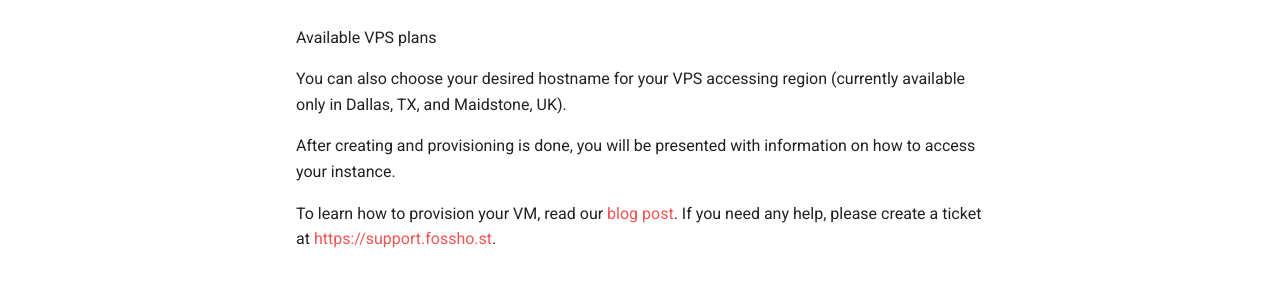
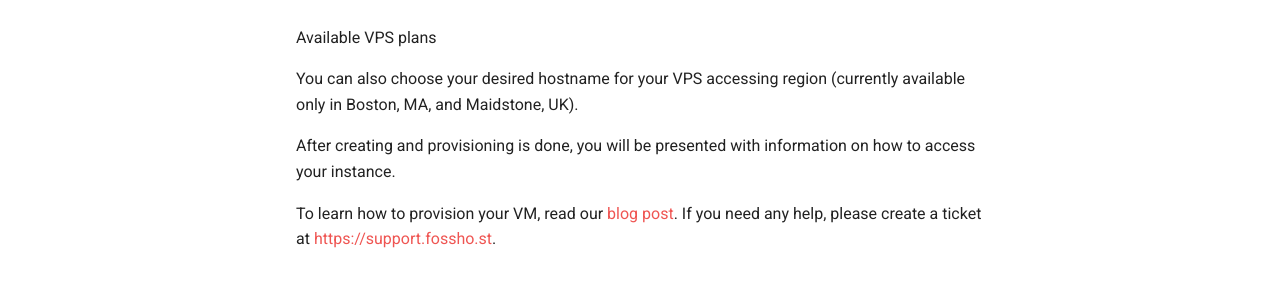
Before and after one commit to fosshostorg/public-docs, an MkDocs documentation site: the page built from docs/products-and-services/aarch64-virtual-private-server.md, in a window 1280 px wide and 900 px high, scrolled down 666 px. Shown: the part 443-730 px from the top of the window. Built offline with MkDocs 1.6.1 and Material for MkDocs 9.7.7, drawn with Linux system fonts in a browser that asks for light colours; comment, search, counter and statistics services are not loaded.

Commit message:
Update aarch64-virtual-private-server.md

```diff
--- a/docs/products-and-services/aarch64-virtual-private-server.md
+++ b/docs/products-and-services/aarch64-virtual-private-server.md
@@ -28,7 +28,7 @@ Speaking of VPS plans, you can choose anything that suits you if it fits within
 
 Available VPS plans
 
-You can also choose your desired hostname for your VPS accessing region (currently available only in Dallas, TX, and Maidstone, UK).
+You can also choose your desired hostname for your VPS accessing region (currently available only in Boston, MA, and Maidstone, UK).
 
 After creating and provisioning is done, you will be presented with information on how to access your instance.
 
```
